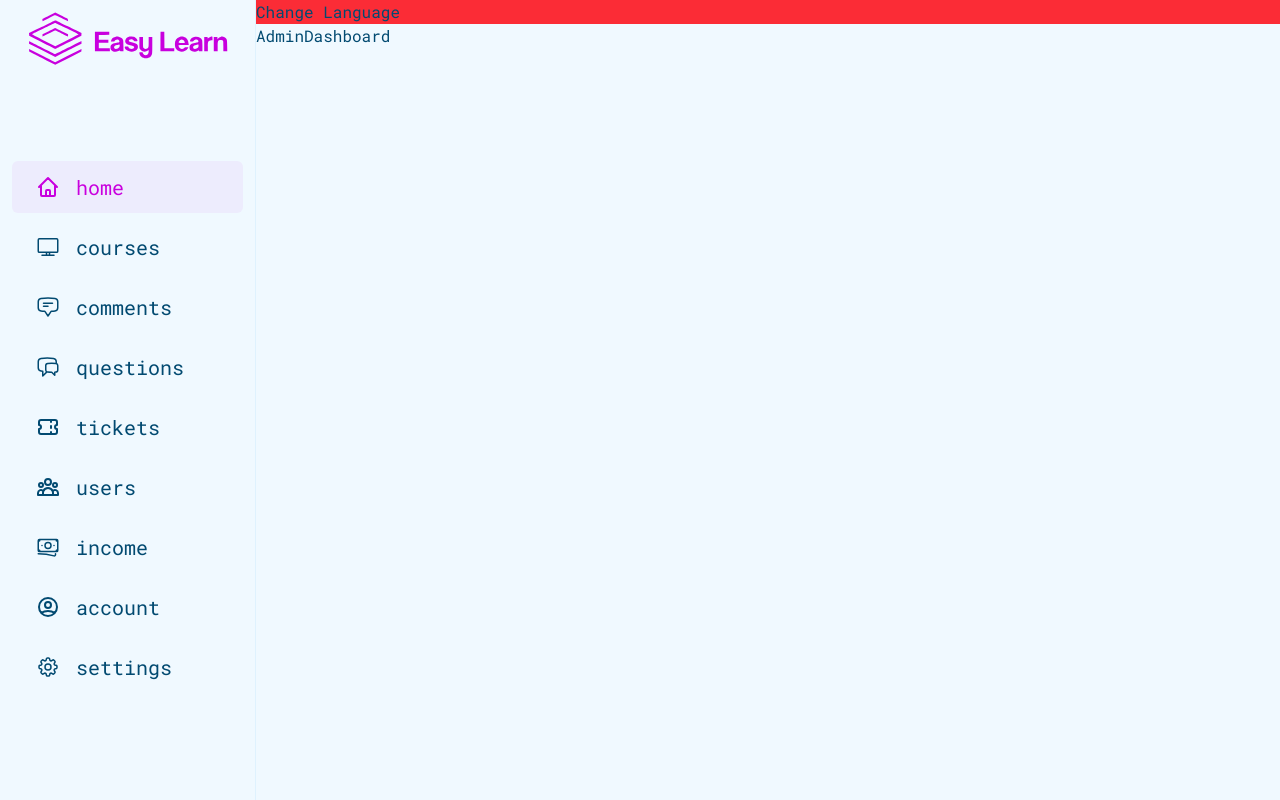
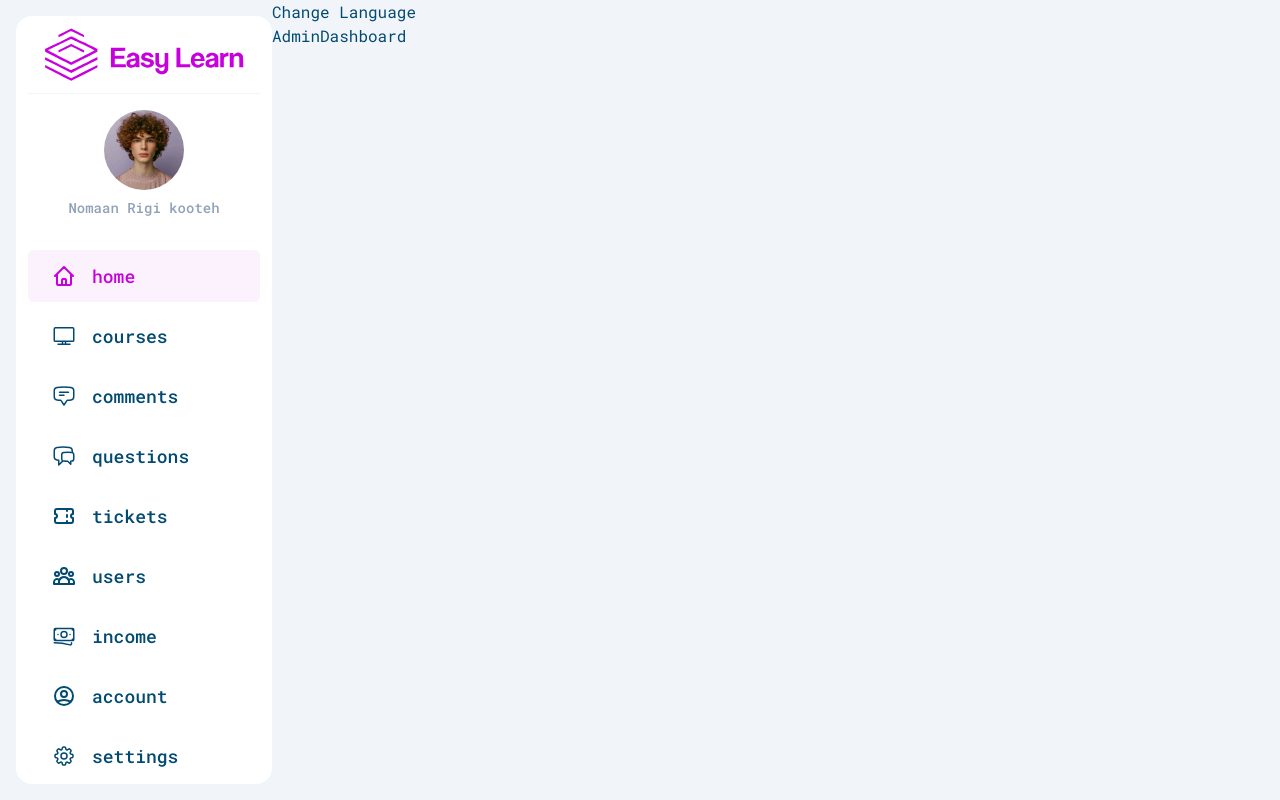
Before and after one commit to nomaan-07/easylearn-react, a React (Vite) app: page /admin in a window 1280 px wide. Built offline with nearby package versions, Linux system fonts and the light colour scheme.

Commit message:
refactor(sidebar): side bar styles and logic

```diff
--- a/index.html
+++ b/index.html
@@ -13,7 +13,7 @@
     />
   </head>
   <body
-    class="rtl:font-vazir ltr:font-roboto bg-sky-50 text-sky-900 dark:bg-slate-800 dark:text-slate-50"
+    class="rtl:font-vazir ltr:font-roboto bg-slate-100 text-sky-900 dark:bg-slate-900 dark:text-slate-50"
   >
     <div id="root"></div>
     <script type="module" src="/src/main.jsx"></script>
--- a/src/constants/translations.js
+++ b/src/constants/translations.js
@@ -15,6 +15,9 @@ export const translations = {
       income: "income",
       account: "account",
       settings: "settings",
+    },
+    websiteInfo: {
+      developerName: "Nomaan Rigi kooteh",
     },
   },
 
@@ -35,5 +38,8 @@ export const translations = {
       account: "اکانت",
       settings: "تنظیمات",
     },
+    websiteInfo: {
+      developerName: "نعمان ریگی کوته",
+    },
   },
 };
--- /dev/null
+++ b/src/hooks/useAdminPageCheck.jsx
@@ -0,0 +1,8 @@
+import { useLocation } from "react-router-dom";
+
+export function useAdminPageCheck() {
+  const location = useLocation();
+  const isAdminPage = location.pathname.includes("/admin");
+
+  return isAdminPage;
+}
--- a/src/styles/index.css
+++ b/src/styles/index.css
@@ -137,6 +137,6 @@ html.lime {
   }
 
   &:hover&::-webkit-scrollbar-thumb {
-    @apply bg-theme/50;
+    @apply bg-theme/20;
   }
 }
--- a/src/ui/admin-user/PanelHeader.jsx
+++ b/src/ui/admin-user/PanelHeader.jsx
@@ -7,7 +7,7 @@ function PanelHeader() {
   const translate = useTranslation();
 
   return (
-    <header className="col-start-2 row-start-1 bg-red-500">
+    <header className="col-start-2 row-start-1">
       <button onClick={changeLanguage}>
         {translate("common.changeLanguage")}
       </button>
--- a/src/ui/admin-user/PanelLayout.jsx
+++ b/src/ui/admin-user/PanelLayout.jsx
@@ -6,7 +6,7 @@ import PanelMain from "./PanelMain";
 
 function PanelLayout() {
   return (
-    <div className="grid h-screen grid-cols-[16rem_1fr] grid-rows-[auto_1fr]">
+    <div className="grid h-screen grid-cols-[17rem_1fr] grid-rows-[auto_1fr]">
       <Sidebar />
       <PanelHeader />
       <PanelMain>
--- a/src/ui/admin-user/sidebar/Logout.jsx
+++ b/src/ui/admin-user/sidebar/Logout.jsx
@@ -5,7 +5,7 @@ function Logout() {
   const translate = useTranslation();
 
   return (
-    <div className="pt-auto hover:bg-theme/5 hover:text-theme flex items-center gap-4 rounded-md px-7 py-3 text-xl transition-colors md:cursor-pointer">
+    <div className="hover:bg-theme/5 hover:text-theme rtl:font-vazir-medium mt-4 flex items-center gap-4 rounded-md border-t border-t-slate-100 px-7 py-3 text-lg transition-colors md:cursor-pointer ltr:font-medium dark:border-t-slate-600">
       <div className="flex items-center justify-center rounded-full bg-sky-950 p-1 text-sky-50 dark:bg-slate-100 dark:text-sky-950">
         <HiOutlineArrowRightOnRectangle className="size-5" />
       </div>
--- a/src/ui/admin-user/sidebar/Sidebar.jsx
+++ b/src/ui/admin-user/sidebar/Sidebar.jsx
@@ -1,11 +1,13 @@
 import Logo from "../../common/logo/Logo";
 import Logout from "./Logout";
 import SidebarNav from "./SidebarNav";
+import SidebarUserDetails from "./SidebarUserDetails";
 
 function Sidebar() {
   return (
-    <aside className="navigation fixed top-0 bottom-0 row-span-2 w-64 overflow-y-auto p-3 ltr:left-0 ltr:border-r ltr:border-r-sky-100 rtl:right-0 rtl:border-l rtl:border-l-sky-100 dark:border-slate-700">
+    <aside className="navigation fixed top-4 bottom-4 row-span-2 flex w-64 flex-col justify-between overflow-y-auto rounded-2xl bg-white p-3 ltr:left-4 rtl:right-4 dark:bg-slate-800">
       <Logo type="textLogo" className="mx-auto" />
+      <SidebarUserDetails />
       <SidebarNav />
       <Logout />
     </aside>
--- a/src/ui/admin-user/sidebar/SidebarNav.jsx
+++ b/src/ui/admin-user/sidebar/SidebarNav.jsx
@@ -1,16 +1,14 @@
-import { useLocation } from "react-router-dom";
+import SidebarNavItem from "./SidebarNavItem";
 
 import { adminMenu, userMenu } from "../../../constants/sidebarMenus";
-
-import SidebarNavItem from "./SidebarNavItem";
+import { useAdminPageCheck } from "../../../hooks/useAdminPageCheck";
 
 function SidebarNav() {
-  const location = useLocation();
-  const isAdmin = location.pathname.includes("/admin");
-  const menu = isAdmin ? adminMenu : userMenu;
+  const isAdminPage = useAdminPageCheck();
+  const menu = isAdminPage ? adminMenu : userMenu;
 
   return (
-    <ul className="row-span-4 my-24 space-y-2">
+    <ul className="mt-8 grow space-y-2">
       {menu.map((item) => (
         <SidebarNavItem item={item} key={item.id} />
       ))}
--- a/src/ui/admin-user/sidebar/SidebarNavItem.jsx
+++ b/src/ui/admin-user/sidebar/SidebarNavItem.jsx
@@ -1,4 +1,4 @@
-import { Link, NavLink } from "react-router-dom";
+import { NavLink } from "react-router-dom";
 import { useTranslation } from "../../../hooks/useTranslation";
 
 function SidebarNavItem({ item }) {
@@ -11,7 +11,7 @@ function SidebarNavItem({ item }) {
     <li className="sidebar-nav-item">
       <NavLink
         to={item.path}
-        className="hover:bg-theme/5 hover:text-theme flex items-center gap-4 rounded-md px-6 py-3 text-xl transition-colors"
+        className="hover:bg-theme/5 hover:text-theme rtl:font-vazir-medium flex items-center gap-4 rounded-md px-6 py-3 text-lg transition-colors ltr:font-medium"
         aria-label={title}
       >
         <Icon className="size-6" />
--- /dev/null
+++ b/src/ui/admin-user/sidebar/SidebarUserDetails.jsx
@@ -0,0 +1,21 @@
+import { useTranslation } from "../../../hooks/useTranslation";
+
+function SidebarUserDetails() {
+  const translate = useTranslation();
+  const userFullName = translate("websiteInfo.developerName");
+
+  return (
+    <div className="mt-3 flex flex-col items-center gap-2 border-t border-t-slate-100 pt-4 dark:border-t-slate-600">
+      <img
+        src="/public/images/avatar-1.jpg"
+        alt="admin image"
+        className="size-20 rounded-full"
+      />
+      <span className="rtl:font-vazir-medium text-center text-sm text-slate-400 ltr:font-medium dark:text-slate-300">
+        {userFullName}
+      </span>
+    </div>
+  );
+}
+
+export default SidebarUserDetails;
```
Also changed, not shown: public/images/avatar-1.jpg (added).
